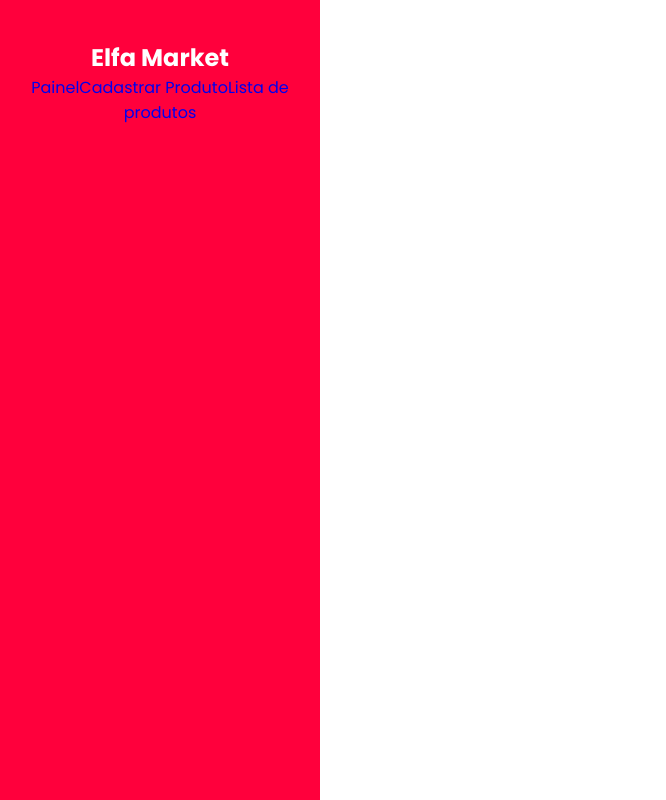
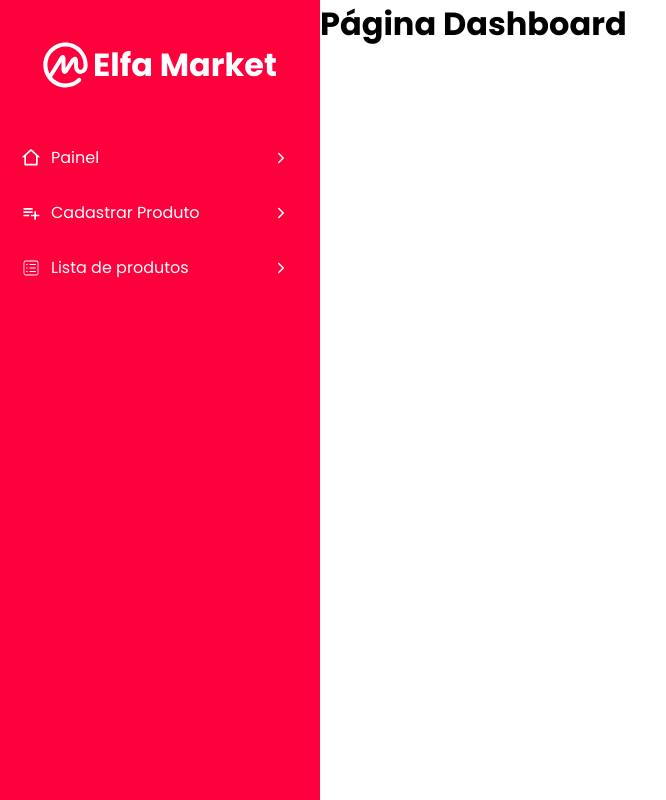
Before and after one commit to HLima02/elfa_market, a React (Vite) app: page /painel in a window 1280 px wide. Shown: the whole page, without its empty margins (0-666 px from the left). Built offline with nearby package versions, Linux system fonts and the light colour scheme.

Commit message:
Criação menu lateral

```diff
--- a/package.json
+++ b/package.json
@@ -13,6 +13,7 @@
     "firebase": "^11.6.0",
     "react": "^19.0.0",
     "react-dom": "^19.0.0",
+    "react-icons": "^5.5.0",
     "react-router-dom": "^7.5.1",
     "sass": "^1.86.3"
   },
--- /dev/null
+++ b/src/components/Heading/index.tsx
@@ -0,0 +1,16 @@
+import React from 'react'
+
+import './stye.scss'
+
+type headingProp = {
+  title: string,
+  ico: React.ComponentType<React.SVGProps<SVGSVGElement>>
+}
+
+export default function Heading({title, ico:Ico}:headingProp) {
+  return (
+    <div className='heading'>
+      <h2><span>{<Ico />}</span> {title}</h2>
+    </div>
+  )
+}
--- a/src/components/Menu/index.tsx
+++ b/src/components/Menu/index.tsx
@@ -1,15 +1,21 @@
 import { Link } from 'react-router-dom'
+
+import { SiCoinmarketcap } from "react-icons/si";
+import { RiHome2Line } from "react-icons/ri";
+import { CiViewList } from "react-icons/ci";
+import { MdPlaylistAdd } from "react-icons/md";
+import { IoIosArrowForward } from "react-icons/io";
 
 import './style.scss'
 
 export default function Menu() {
   return (
     <div className='sidebar'>
-      <h2>Elfa Market</h2>
+      <h2><SiCoinmarketcap size={50}/> Elfa Market</h2>
       <div className='sidebar__links'>
-        <Link to="/painel">Painel</Link>
-        <Link to="/painel">Cadastrar Produto</Link>
-        <Link to="/painel">Lista de produtos</Link>
+        <Link to="/painel"><span><RiHome2Line size={20}/> Painel</span> <span><IoIosArrowForward/></span></Link>
+        <Link to="/cadastrar_produtos"><span><MdPlaylistAdd size={20}/> Cadastrar Produto</span> <span><IoIosArrowForward/></span></Link>
+        <Link to="/lista_produtos"><span><CiViewList size={20}/>Lista de produtos</span><span><IoIosArrowForward/></span></Link>
       </div>
     </div>
   )
--- a/src/components/Menu/style.scss
+++ b/src/components/Menu/style.scss
@@ -12,4 +12,49 @@
   align-items: center;
   text-align: center;
   padding: 40px 0;
+
+  h2 {
+    font-size: 32px;
+    display: flex;
+    justify-content: space-between;
+    align-items: center;
+    svg {
+      padding-right: 5px;
+    }
+  }
+
+  .sidebar__links {
+    display: flex;
+    flex-direction: column;
+    padding: 50px 5%;
+    width: 100%;
+    text-align: left;
+
+    a {
+      display: flex;
+      justify-content: space-between;
+      align-items: center;
+      width: 100%;
+      color: #fff;
+      padding: 5px;
+      margin-bottom: 20px;
+
+      &:hover {
+        transform: translateX(8px);
+        transition: all 0.3s ease-in-out;
+      }
+
+      span {
+        display: flex;
+        justify-content: space-between;
+        align-items: center;
+
+        svg  {
+          margin-right: 10px;
+        }
+      }
+    }
+
+
+  }
 }
--- a/src/pages/Dashboard/index.tsx
+++ b/src/pages/Dashboard/index.tsx
@@ -2,11 +2,14 @@
 
 import Menu from '../../components/Menu'
 
+import './style.scss'
+
 export default function Dashboard() {
   return (
-    <div>
+    <div className='right_side'>
+      <Menu />
       <h1>Página Dashboard</h1>
-      <Menu />
+
     </div>
   )
 }
--- /dev/null
+++ b/src/pages/Dashboard/style.scss
@@ -0,0 +1,3 @@
+.right_side {
+  margin-left: 320px;
+}
--- a/src/pages/ProductListing/index.tsx
+++ b/src/pages/ProductListing/index.tsx
@@ -1,8 +1,11 @@
 import React from 'react'
+
+import Menu from '../../components/Menu'
 
 export default function ProductListing() {
   return (
-    <div>
+    <div className='right_side'>
+      <Menu />
       <h1>Página Lista de produtos</h1>
     </div>
   )
--- a/src/pages/ProductRegistration/index.tsx
+++ b/src/pages/ProductRegistration/index.tsx
@@ -1,9 +1,16 @@
 import React from 'react'
+
+import Menu from '../../components/Menu'
+import Heading from '../../components/Heading'
+import { MdAppRegistration } from "react-icons/md";
 
 export default function ProductRegistration() {
   return (
-    <div>
-      <h1>Página cadastro de produtos</h1>
+    <div >
+      <Menu />
+      <div className='right_side'>
+        <Heading ico={MdAppRegistration} title="Cadastro de produtos" />
+      </div>
     </div>
   )
 }
```
Also changed, not shown: src/components/Heading/stye.scss (added), src/pages/ProductRegistration/style.scss (added), 1 other file (tests, documents, lock files or other folders).
